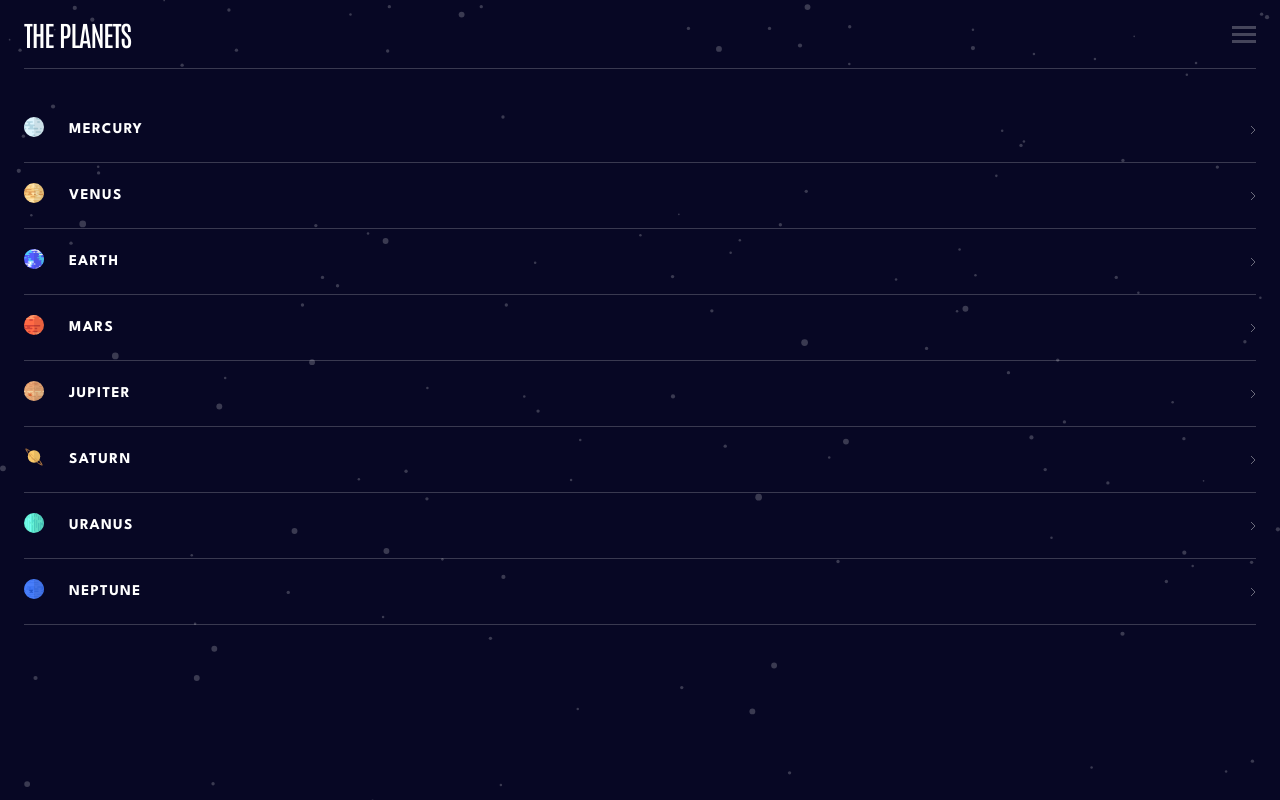
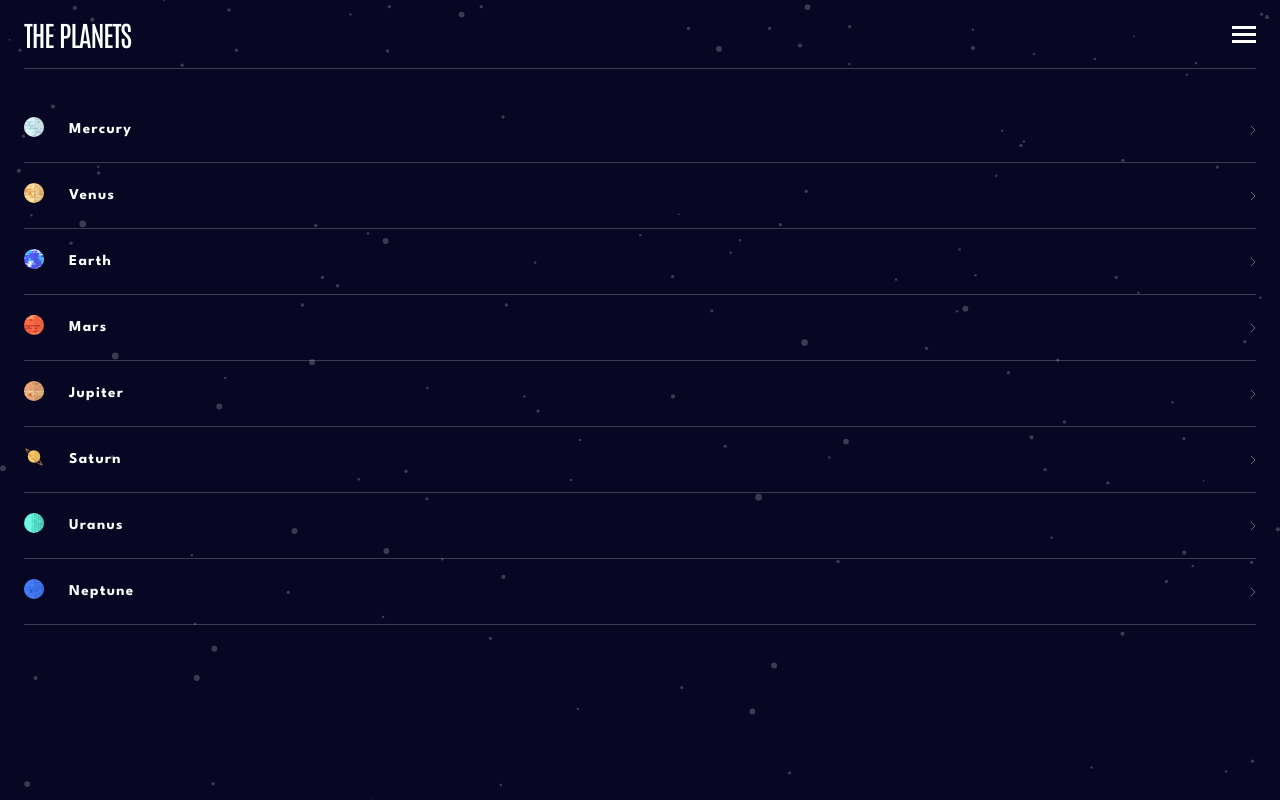
Before and after one commit to mariambuzaladze/Planets-fact-sitee, a React (Vite) app: page / in a window 1280 px wide. Built offline with nearby package versions, Linux system fonts and the light colour scheme.

Commit message:
add planet info with its functionality

```diff
--- a/src/App.jsx
+++ b/src/App.jsx
@@ -7,12 +7,13 @@
 
 function App() {
 
-  const[planetClicked,setPlanetClicked] = useState(false);
+  const [planetClicked,setPlanetClicked] = useState(false);
+  const [description,setDescription] = useState("overview")
 
   return (
     <>
-    <Header setPlanetClicked={setPlanetClicked}/>
-    {planetClicked===false?<PlanetsList planets={Data} setPlanetClicked={setPlanetClicked}/>:<PlanetInfo planet={Data[planetClicked-1]}/>}
+    <Header setPlanetClicked={setPlanetClicked} planetClicked={planetClicked}/>
+    {planetClicked===false?<PlanetsList planets={Data} setPlanetClicked={setPlanetClicked}/>:<PlanetInfo planet={Data[planetClicked-1]} description={description} setDescription={setDescription}/>}
 
 
     {/* <PlanetInfo id={planetClicked} planets={Data}/> */}
--- a/src/PlanetInfo/planetInfo.css
+++ b/src/PlanetInfo/planetInfo.css
@@ -11,6 +11,7 @@
     width: 100%;
     padding: 20px;
     border-bottom: 1px solid rgba(255, 255, 255, 0.2);
+    cursor: pointer;
 }
 
 .filter-text{
--- a/src/components/Header/Header.jsx
+++ b/src/components/Header/Header.jsx
@@ -1,12 +1,12 @@
 import "./header.css"
 import Hamburger from "/images/icon-hamburger.svg"
 
-export default function Header({setPlanetClicked}){
+export default function Header({setPlanetClicked,planetClicked}){
     const handleHamburgerClick = ()=>{
         setPlanetClicked(false)
     }
     return <header>
         <h1>THE PLANETS</h1>
-        <img onClick={handleHamburgerClick} className="hamburger" src={Hamburger} alt="icon hamburger" />
+        <img style={planetClicked?{}:{"opacity":1}} onClick={handleHamburgerClick} className="hamburger" src={Hamburger} alt="icon hamburger" />
     </header>
 }
--- a/src/components/Header/header.css
+++ b/src/components/Header/header.css
@@ -17,4 +17,5 @@
 
 .hamburger{
     opacity: 0.25;
+    cursor: pointer;
 }
--- a/src/components/PlanetsList/PlanetsList.jsx
+++ b/src/components/PlanetsList/PlanetsList.jsx
@@ -6,7 +6,7 @@
 
     return <div className="planet-list">
         {planets.map((planet)=>{
-            return <PlanetName key={planet.id} planetId={planet.id} planetImg={planet.img} planetText={planet.name} setPlanetClicked={setPlanetClicked}/>
+            return <PlanetName key={planet.id} planetId={planet.id} planetImg={planet.images.planetImg} planetText={planet.name} setPlanetClicked={setPlanetClicked}/>
         })}
     </div>
 }
--- a/src/data.json
+++ b/src/data.json
@@ -1,82 +1,202 @@
 [
     {
-        "id":1, "img":"/images/planet-mercury.svg", "name":"MERCURY",
-        "overview":"Mercury is the smallest planet in the Solar System and the closest to the Sun. Its orbit around the Sun takes 87.97 Earth days, the shortest of all the Sun's planets. Mercury is one of four terrestrial planets in the Solar System, and is a rocky body like Earth.",
-        "structure":"Mercury appears to have a solid silicate crust and mantle overlying a solid, iron sulfide outer core layer, a deeper liquid core layer, and a solid inner core. The planet's density is the second highest in the Solar System at 5.427 g/cm3 , only slightly less than Earth's density.",
-        "surface":"Mercury's surface is similar in appearance to that of the Moon, showing extensive mare-like plains and heavy cratering, indicating that it has been geologically inactive for billions of years. It is more heterogeneous than either Mars's or the Moon’s.",
-        "rotation":"58.6 DAYS",
-        "revolution":"87.97 DAYS",
-        "radius":"2,439.7 KM",
-        "temp":"430°C"
+      "id":1,
+      "name": "Mercury",
+      "overview": {
+        "content": "Mercury is the smallest planet in the Solar System and the closest to the Sun. Its orbit around the Sun takes 87.97 Earth days, the shortest of all the Sun's planets. Mercury is one of four terrestrial planets in the Solar System, and is a rocky body like Earth.",
+        "source": "https://en.wikipedia.org/wiki/Mercury_(planet)"
+      },
+      "structure": {
+        "content": "Mercury appears to have a solid silicate crust and mantle overlying a solid, iron sulfide outer core layer, a deeper liquid core layer, and a solid inner core. The planet's density is the second highest in the Solar System at 5.427 g/cm3 , only slightly less than Earth's density.",
+        "source": "https://en.wikipedia.org/wiki/Mercury_(planet)#Internal_structure"
+      },
+      "geology": {
+        "content": "Mercury's surface is similar in appearance to that of the Moon, showing extensive mare-like plains and heavy cratering, indicating that it has been geologically inactive for billions of years. It is more heterogeneous than either Mars's or the Moon’s.",
+        "source": "https://en.wikipedia.org/wiki/Mercury_(planet)#Surface_geology"
+      },
+      "rotation": "58.6 Days",
+      "revolution": "87.97 Days",
+      "radius": "2,439.7 KM",
+      "temperature": "430°c",
+      "images": {
+        "planetImg": "/images/planet-mercury.svg",
+        "internal": "/images/planet-mercury-internal.svg",
+        "geology": "/images/geology-mercury.png"
+      }
     },
     {
-        "id":2, "img":"/images/planet-venus.svg", "name":"VENUS",
-        "overview":"Venus is the second planet from the Sun. It is named after the Roman goddess of love and beauty. As the brightest natural object in Earth's night sky after the Moon, Venus can cast shadows and can be, on rare occasions, visible to the naked eye in broad daylight.",
-        "structure":"The similarity in size and density between Venus and Earth suggests they share a similar internal structure: a core, mantle, and crust. Like that of Earth, Venusian core is most likely at least partially liquid because the two planets have been cooling at about the same rate.",
-        "surface":"Much of the Venusian surface appears to have been shaped by volcanic activity. Venus has several times as many volcanoes as Earth, and it has 167 large volcanoes that are over 100 km (60 mi) across. The only volcanic complex of this size on Earth is the Big Island of Hawaii.",
-        "rotation":"243 DAYS",
-        "revolution":"224.7 DAYS",
-        "radius":"6,051.8 KM",
-        "temp":"471°C"
+      "id":2,
+      "name": "Venus",
+      "overview": {
+        "content": "Venus is the second planet from the Sun. It is named after the Roman goddess of love and beauty. As the brightest natural object in Earth's night sky after the Moon, Venus can cast shadows and can be, on rare occasions, visible to the naked eye in broad daylight.",
+        "source": "https://en.wikipedia.org/wiki/Venus"
+      },
+      "structure": {
+        "content": "The similarity in size and density between Venus and Earth suggests they share a similar internal structure: a core, mantle, and crust. Like that of Earth, Venusian core is most likely at least partially liquid because the two planets have been cooling at about the same rate.",
+        "source": "https://en.wikipedia.org/wiki/Venus#Internal_structure"
+      },
+      "geology": {
+        "content": "Much of the Venusian surface appears to have been shaped by volcanic activity. Venus has several times as many volcanoes as Earth, and it has 167 large volcanoes that are over 100 km (60 mi) across. The only volcanic complex of this size on Earth is the Big Island of Hawaii.",
+        "source": "https://en.wikipedia.org/wiki/Venus#Surface_geology"
+      },
+      "rotation": "243 Days",
+      "revolution": "224.7 Days",
+      "radius": "6,051.8 KM",
+      "temperature": "471°c",
+      "images": {
+        "planetImg": "/images/planet-venus.svg",
+        "internal": "/images/planet-venus-internal.svg",
+        "geology": "/images/geology-venus.png"
+      }
     },
     {
-        "id":3, "img":"/images/planet-earth.svg", "name":"EARTH",
-        "overview":"Third planet from the Sun and the only known planet to harbor life. About 29.2% of Earth's surface is land with remaining 70.8% is covered with water. Earth's distance from the Sun, physical properties and geological history have allowed life to evolve and thrive.",
-        "structure":"Earth's interior, like that of the other terrestrial planets, is divided into layers by their chemical or physical (rheological) properties. The outer layer is a chemically distinct silicate solid crust, which is underlain by a highly viscous solid mantle.",
-        "surface":"The total surface area of Earth is about 510 million km2. The continental crust consists of lower density material such as the igneous rocks granite and andesite. Less common is basalt, a denser volcanic rock that is the primary constituent of the ocean floors.",
-        "rotation":"0.99 DAYS",
-        "revolution":"365.26 DAYS",
-        "radius":"6,371 KM",
-        "temp":"16°C"
+      "id":3,
+      "name": "Earth",
+      "overview": {
+        "content": "Third planet from the Sun and the only known planet to harbor life. About 29.2% of Earth's surface is land with remaining 70.8% is covered with water. Earth's distance from the Sun, physical properties and geological history have allowed life to evolve and thrive.",
+        "source": "https://en.wikipedia.org/wiki/Earth"
+      },
+      "structure": {
+        "content": "Earth's interior, like that of the other terrestrial planets, is divided into layers by their chemical or physical (rheological) properties. The outer layer is a chemically distinct silicate solid crust, which is underlain by a highly viscous solid mantle.",
+        "source": "https://en.wikipedia.org/wiki/Earth#Internal_structure"
+      },
+      "geology": {
+        "content": "The total surface area of Earth is about 510 million km2. The continental crust consists of lower density material such as the igneous rocks granite and andesite. Less common is basalt, a denser volcanic rock that is the primary constituent of the ocean floors.",
+        "source": "https://en.wikipedia.org/wiki/Earth#Surface"
+      },
+      "rotation": "0.99 Days",
+      "revolution": "365.26 Days",
+      "radius": "6,371 KM",
+      "temperature": "16°c",
+      "images": {
+        "planetImg": "/images/planet-earth.svg",
+        "internal": "/images/planet-earth-internal.svg",
+        "geology": "/images/geology-earth.png"
+      }
     },
     {
-        "id":4, "img":"/images/planet-mars.svg", "name":"MARS",
-        "overview":"Mars is the fourth planet from the Sun and the second-smallest planet in the Solar System, being larger than only Mercury. In English, Mars carries the name of the Roman god of war and is often referred to as the 'Red Planet'.",
-        "structure":"Like Earth, Mars has differentiated into a dense metallic core overlaid by less dense materials. Scientists initially determined that the core is at least partially liquid. Current models of its interior imply a core consisting primarily of iron and nickel with about 16–17% sulfur.",
-        "surface":"Mars is a terrestrial planet whose surface consists of minerals containing silicon and oxygen, metals, and other elements that typically make up rock. The surface is primarily composed of tholeiitic basalt, although parts are more silica-rich than typical basalt.",
-        "rotation":"1.03 DAYS",
-        "revolution":"1.88 YEARS",
-        "radius":"3,389.5 KM",
-        "temp":"-28°C"
+      "id":4,
+      "name": "Mars",
+      "overview": {
+        "content": "Mars is the fourth planet from the Sun and the second-smallest planet in the Solar System, being larger than only Mercury. In English, Mars carries the name of the Roman god of war and is often referred to as the \"Red Planet\".",
+        "source": "https://en.wikipedia.org/wiki/Mars"
+      },
+      "structure": {
+        "content": "Like Earth, Mars has differentiated into a dense metallic core overlaid by less dense materials. Scientists initially determined that the core is at least partially liquid. Current models of its interior imply a core consisting primarily of iron and nickel with about 16–17% sulfur.",
+        "source": "https://en.wikipedia.org/wiki/Mars#Internal_structure"
+      },
+      "geology": {
+        "content": "Mars is a terrestrial planet whose surface consists of minerals containing silicon and oxygen, metals, and other elements that typically make up rock. The surface is primarily composed of tholeiitic basalt, although parts are more silica-rich than typical basalt.",
+        "source": "https://en.wikipedia.org/wiki/Mars#Surface_geology"
+      },
+      "rotation": "1.03 Days",
+      "revolution": "1.88 Years",
+      "radius": "3,389.5 KM",
+      "temperature": "-28°c",
+      "images": {
+        "planetImg": "/images/planet-mars.svg",
+        "internal": "/images/planet-mars-internal.svg",
+        "geology": "/images/geology-mars.png"
+      }
     },
     {
-        "id":5, "img":"/images/planet-jupiter.svg", "name":"JUPITER",
-        "overview":"Jupiter is the fifth planet from the Sun and the largest in the Solar System. It is a gas giant with a mass two and a half times that of all the other planets in the Solar System combined, but less than one-thousandth the mass of the Sun.",
-        "structure":"When the Juno arrived in 2016, it found that Jupiter has a very diffuse core that mixes into its mantle. A possible cause is an impact from a planet of about ten Earth masses a few million years after Jupiter's formation, which would have disrupted an originally solid Jovian core.",
-        "surface":"The best known feature of Jupiter is the Great Red Spot, a persistent anticyclonic storm located 22° south of the equator. It is known to have existed since at least 1831, and possibly since 1665.",
-        "rotation":"9.93 HOURS",
-        "revolution":"11.86 YEARS",
-        "radius":"69,911 KM",
-        "temp":"-108°C"
+      "id":5,
+      "name": "Jupiter",
+      "overview": {
+        "content": "Jupiter is the fifth planet from the Sun and the largest in the Solar System. It is a gas giant with a mass two and a half times that of all the other planets in the Solar System combined, but less than one-thousandth the mass of the Sun.",
+        "source": "https://en.wikipedia.org/wiki/Jupiter"
+      },
+      "structure": {
+        "content": "When the Juno arrived in 2016, it found that Jupiter has a very diffuse core that mixes into its mantle. A possible cause is an impact from a planet of about ten Earth masses a few million years after Jupiter's formation, which would have disrupted an originally solid Jovian core.",
+        "source": "https://en.wikipedia.org/wiki/Jupiter#Internal_structure"
+      },
+      "geology": {
+        "content": "The best known feature of Jupiter is the Great Red Spot, a persistent anticyclonic storm located 22° south of the equator. It is known to have existed since at least 1831, and possibly since 1665.",
+        "source": "https://en.wikipedia.org/wiki/Jupiter#Great_Red_Spot_and_other_vortices"
+      },
+      "rotation": "9.93 Hours",
+      "revolution": "11.86 Years",
+      "radius": "69,911 KM",
+      "temperature": "-108°c",
+      "images": {
+        "planetImg": "/images/planet-jupiter.svg",
+        "internal": "/images/planet-jupiter-internal.svg",
+        "geology": "/images/geology-jupiter.png"
+      }
     },
     {
-        "id":6, "img":"/images/planet-saturn.svg", "name":"SATURN",
-        "overview":"Saturn is the sixth planet from the Sun and the second-largest in the Solar System, after Jupiter. It is a gas giant with an average radius of about nine and a half times that of Earth. It only has one-eighth the average density of Earth.",
-        "structure":"Despite consisting mostly of hydrogen and helium, most of Saturn's mass is not in the gas phase, because hydrogen becomes a non-ideal liquid when the density is above 0.01 g/cm3, which is reached at a radius containing 99.9% of Saturn's mass.",
-        "surface":"The outer atmosphere of Saturn contains 96.3% molecular hydrogen and 3.25% helium by volume. The planet's most famous feature is its prominent ring system, which is composed mostly of ice particles with a smaller amount of rocky debris and dust. ",
-        "rotation":"10.8 HOURS",
-        "revolution":"29.46 YEARS",
-        "radius":"58,232°C",
-        "temp":""
+      "id":6,
+      "name": "Saturn",
+      "overview": {
+        "content": "Saturn is the sixth planet from the Sun and the second-largest in the Solar System, after Jupiter. It is a gas giant with an average radius of about nine and a half times that of Earth. It only has one-eighth the average density of Earth.",
+        "source": "https://en.wikipedia.org/wiki/Saturn"
+      },
+      "structure": {
+        "content": "Despite consisting mostly of hydrogen and helium, most of Saturn's mass is not in the gas phase, because hydrogen becomes a non-ideal liquid when the density is above 0.01 g/cm3, which is reached at a radius containing 99.9% of Saturn's mass.",
+        "source": "https://en.wikipedia.org/wiki/Saturn#Internal_structure"
+      },
+      "geology": {
+        "content": "The outer atmosphere of Saturn contains 96.3% molecular hydrogen and 3.25% helium by volume. The planet's most famous feature is its prominent ring system, which is composed mostly of ice particles with a smaller amount of rocky debris and dust.",
+        "source": "https://en.wikipedia.org/wiki/Saturn#Atmosphere"
+      },
+      "rotation": "10.8 Hours",
+      "revolution": "29.46 Years",
+      "radius": "58,232 KM",
+      "temperature": "-138°c",
+      "images": {
+        "planetImg": "/images/planet-saturn.svg",
+        "internal": "/images/planet-saturn-internal.svg",
+        "geology": "/images/geology-saturn.png"
+      }
     },
     {
-        "id":7, "img":"/images/planet-uranus.svg", "name":"URANUS",
-        "overview":"Uranus is the seventh planet from the Sun. Its name is a reference to the Greek god of the sky, Uranus according to Greek mythology, was the great-grandfather of Ares. It has the third-largest planetary radius and fourth-largest planetary mass in the Solar System.",
-        "structure":"The standard model of Uranus's structure is that it consists of three layers: a rocky (silicate/iron–nickel) core in the centre, an icy mantle in the middle and an outer gaseous hydrogen/helium envelope. The core is relatively small, with a mass of only 0.55 Earth masses.",
-        "surface":"The composition of Uranus's atmosphere is different from its bulk, consisting mainly of molecular hydrogen and helium. The helium molar fraction, i.e. the number of helium atoms per molecule of gas, is 0.15±0.03 in the upper troposphere.",
-        "rotation":"17.2 HOURS",
-        "revolution":"84 YEARS",
-        "radius":"25,362 KM",
-        "temp":"-195°C"
+      "id":7,
+      "name": "Uranus",
+      "overview": {
+        "content": "Uranus is the seventh planet from the Sun. Its name is a reference to the Greek god of the sky, Uranus according to Greek mythology, was the great-grandfather of Ares. It has the third-largest planetary radius and fourth-largest planetary mass in the Solar System.",
+        "source": "https://en.wikipedia.org/wiki/Uranus"
+      },
+      "structure": {
+        "content": "The standard model of Uranus's structure is that it consists of three layers: a rocky (silicate/iron–nickel) core in the centre, an icy mantle in the middle and an outer gaseous hydrogen/helium envelope. The core is relatively small, with a mass of only 0.55 Earth masses.",
+        "source": "https://en.wikipedia.org/wiki/Uranus#Internal_structure"
+      },
+      "geology": {
+        "content": "The composition of Uranus's atmosphere is different from its bulk, consisting mainly of molecular hydrogen and helium. The helium molar fraction, i.e. the number of helium atoms per molecule of gas, is 0.15±0.03 in the upper troposphere.",
+        "source": "https://en.wikipedia.org/wiki/Uranus#Atmosphere"
+      },
+      "rotation": "17.2 Hours",
+      "revolution": "84 Years",
+      "radius": "25,362 KM",
+      "temperature": "-195°c",
+      "images": {
+        "planetImg": "/images/planet-uranus.svg",
+        "internal": "/images/planet-uranus-internal.svg",
+        "geology": "/images/geology-uranus.png"
+      }
     },
     {
-        "id":8, "img":"/images/planet-neptune.svg", "name":"NEPTUNE",
-        "overview":"Neptune is the eighth and farthest-known Solar planet from the Sun. In the Solar System, it is the fourth-largest planet by diameter, the third-most-massive planet, and the densest giant planet. It is 17 times the mass of Earth, more massive than its near-twin Uranus.",
-        "structure":"Neptune's internal structure resembles that of Uranus. Its atmosphere forms about 5% to 10% of its mass and extends perhaps 10% to 20% of the way towards the core. Increasing concentrations of methane, ammonia and water are found in the lower regions.",
-        "surface":"Neptune's atmosphere is 80% hydrogen and 19% helium. A trace amount of methane is also present. Prominent absorption bands of methane exist at wavelengths above 600 nm, in the red and infrared portion of the spectrum.",
-        "rotation":"16.08 HOURS",
-        "revolution":"164.79 YEARS",
-        "radius":"24,622 KM",
-        "temp":"-201°C"
+      "id":8,
+      "name": "Neptune",
+      "overview": {
+        "content": "Neptune is the eighth and farthest-known Solar planet from the Sun. In the Solar System, it is the fourth-largest planet by diameter, the third-most-massive planet, and the densest giant planet. It is 17 times the mass of Earth, more massive than its near-twin Uranus.",
+        "source": "https://en.wikipedia.org/wiki/Neptune"
+      },
+      "structure": {
+        "content": "Neptune's internal structure resembles that of Uranus. Its atmosphere forms about 5% to 10% of its mass and extends perhaps 10% to 20% of the way towards the core. Increasing concentrations of methane, ammonia and water are found in the lower regions.",
+        "source": "https://en.wikipedia.org/wiki/Neptune#Internal_structure"
+      },
+      "geology": {
+        "content": "Neptune's atmosphere is 80% hydrogen and 19% helium. A trace amount of methane is also present. Prominent absorption bands of methane exist at wavelengths above 600 nm, in the red and infrared portion of the spectrum.",
+        "source": "https://en.wikipedia.org/wiki/Neptune#Atmosphere"
+      },
+      "rotation": "16.08 Hours",
+      "revolution": "164.79 Years",
+      "radius": "24,622 KM",
+      "temperature": "-201°c",
+      "images": {
+        "planetImg": "/images/planet-neptune.svg",
+        "internal": "/images/planet-neptune-internal.svg",
+        "geology": "/images/geology-neptune.png"
+      }
     }
-]
+  ]
```
Also changed, not shown: src/PlanetInfo/PlanetInfo.jsx (+54 -8 lines).
